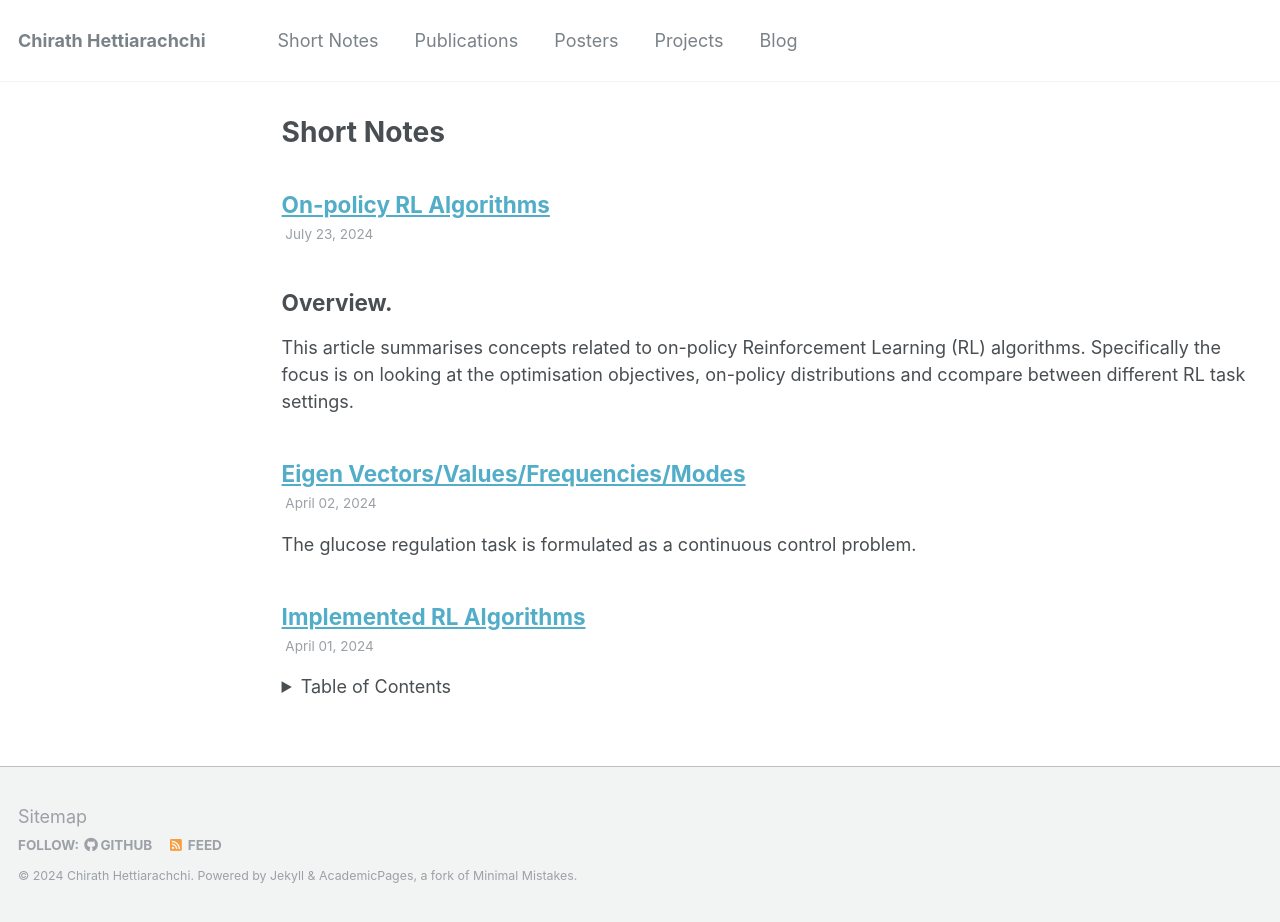
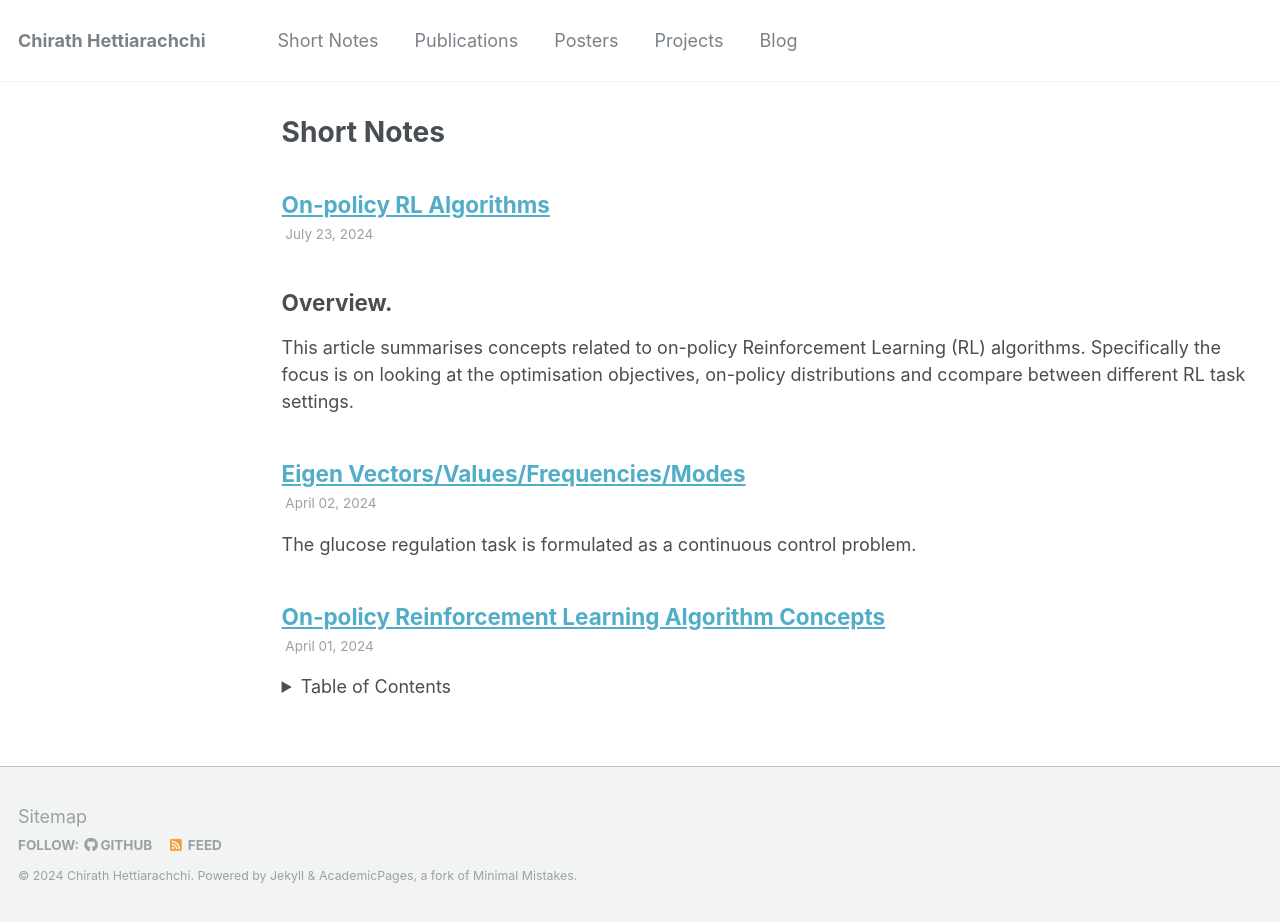
Before and after one commit to chirathyh/chirathyh.github.io, a Jekyll site: the page built from _pages/short-notes.html, in a window 1280 px wide. Built offline with Jekyll 4.4.1, drawn with Linux system fonts in a browser that asks for light colours.

Commit message:
article update

````diff
--- a/_talks/2024-04-01-RL-notes.md
+++ b/_talks/2024-04-01-RL-notes.md
@@ -1,5 +1,5 @@
 ---
-title: "Implemented RL Algorithms"
+title: "On-policy Reinforcement Learning Algorithm Concepts"
 collection: talks
 type: "Tutorial"
 permalink: /talks/2024-04-01-RL-notes
@@ -51,30 +51,30 @@ $$
 r(\pi) \doteq \lim_{h \to \infty}\frac{1}{h}\sum_{t=1}^{h} \mathbb{E}[R_{t}|S_{0}, A_{0:t-1}\sim\pi].
 $$
 
-```math
+$$
 \hat{G_{t}} = R_{t+1} - r(\pi) + R_{t+2} - r(\pi) + R_{t+3} - r(\pi) + \cdots + R_{t+n} - r(\pi)  + \hat{v}^{\pi}(s_{t+n}).
-```
+$$
 then the advantage function is, <br>
-```math
+$$
 A^{\pi}(s_{t}, a_{t}) \doteq G_{t} - v^{\pi}(s_{t}).
-```
+$$
 The <b>The Maximum Entropy RL Objective</b> (used in the SAC algorithm where the discounted setting is used to calculate the returns).
-```math
+$$
 J(\pi) \doteq \sum_{t=1}^{\infty} E_{s_{0}, a_{0:t-1}\sim\pi} \Bigg[\bigg(r_{t} + \alpha H\bigg(\pi(\cdot|s_{t})\bigg) \Bigg].
-```
+$$
 
 
 <h2>A2C - Advantage Actor Critic</h2>
 
 ![A2C_Architecure](../img/base_architecture.png)
 
-```math
+$$
 L^{\pi}_{A2C}(\theta) = \hat{E}_{t}\Bigg[ log \pi_{\theta}(a_{t}|s_{t}) \hat{A}_{t} + \beta_{s}H \bigg(\pi(\cdot|s_{t}) \bigg) \Bigg].
-```
+$$
 
-```math
+$$
 L^{v}(\phi) = \hat{E}_{t}\left[\frac{1}{2} \Bigg(v_{\phi}(s_{t}) - \hat{v}_{t}^{target} \Bigg)^{2}\right].
-```
+$$
 Reference:
 ```
 @inproceedings{mnih2016asynchronous,
@@ -91,13 +91,13 @@ Reference:
 
 ![PPO_Architecure](../img/base_architecture.png)
 
-```math
+$$
 L^{\pi}_{PPO}(\theta) = \hat{E}_{t}\Bigg[ \Bigg. min \Bigg(\frac{\pi_{\theta}(a_{t}|s_{t})}{\pi_{\theta_{old}}(a_{t}|s_{t})}\hat{A}_{t}, clip \bigg(\frac{\pi_{\theta}(a_{t}|s_{t})}{\pi_{\theta_{old}}(a_{t}|s_{t})}, 1-\epsilon, 1+\epsilon \bigg)\hat{A}_{t} \Bigg) + \beta_{s}H \bigg(\pi(\cdot|s_{t}) \bigg)\Bigg. \Bigg].
-```
+$$
 
-```math
+$$
 L^{v}(\phi) = \hat{E}_{t}\left[\frac{1}{2} \Bigg(v_{\phi}(s_{t}) - \hat{v}_{t}^{target} \Bigg)^{2}\right].
-```
+$$
 
 Reference:
 ```
@@ -115,19 +115,19 @@ Reference:
 
 Consists of 3 optimisation phases, the first phase is similar to **PPO**.<br>
 Model Learning Phase <br>
-```math
+$$
 L^{M^{\Pi}}(\theta) = \hat{E}_{t}\Bigg[ \Bigg. -log \bigg(M^{\Pi}_{\theta}(g_{t+1}|s_{t}, a_{t}) \bigg) + \beta_{1}d_{KL} \bigg[\pi_{\theta_{ppo}}(\cdot|s_{t}), \pi_{\theta}(\cdot|s_{t}) \bigg]\Bigg. \Bigg].
-```
-```math
+$$
+$$
 L^{M^{V}}(\phi) = \hat{E}_{t}\Bigg[ \Bigg. -log \bigg(M^{V}_{\phi}(g_{t+1}|s_{t}, a_{t}) \bigg) + \beta_{2}\frac{1}{2} \bigg(v_{\phi_{ppo}}(s_{t}) - \hat{v}_{\phi}(s_{t}) \bigg)^{2}\Bigg. \Bigg].
-```
+$$
 Planning Phase <br>
-```math
+$$
 \tau^{*} = \arg \max_{\tau}\Bigg[ \Bigg. (\sum_{q=1}^{n_{plan}}R_{q}) + v(s_{n_{plan}})\Bigg].
-```
-```math
+$$
+$$
 L^{plan}(\theta) = \hat{E}_{t}\Bigg[ \Bigg. -log \bigg(\pi_{\theta}(a^{*}_{t}|s_{t}) \bigg)\Bigg].
-```
+$$
 Reference:
 ```
 @article{hettiarachchi2024g2p2c,
@@ -145,21 +145,21 @@ Reference:
 
 ![SAC_Architecure](../img/SAC_architecture.png)
 
-```math
+$$
 L^{Q}_{SAC}(\phi_{j}) = \hat{E}_{t}\left[\frac{1}{2} \Bigg(Q_{\phi_{j}}(s_{t}) - \hat{Q}_{t}^{target} \Bigg)^{2}\right] \text{for } j \in \{1,2\}.
-```
+$$
 
-```math
+$$
 \bar{\phi_{j}} = \tau \phi_{j} + (1-\tau) \bar{\phi_{j}} \text{ for } j \in \{1,2\}.
-```
+$$
 
-```math
+$$
 L^{\pi}_{SAC}(\theta) = \hat{E}_{t}\Bigg[ \alpha log(\pi_{\theta}(a_{t}|s_{t})) - Q_{\phi}(s_{t}, a_{t}) \Bigg].
-```
+$$
 
-```math
+$$
 L^{\alpha}_{SAC}(\alpha) = \hat{E}_{t}\Bigg[ -\alpha log \pi_{t}(a_{t}|s_{t}) - \alpha \bar{H} \Bigg].
-```
+$$
 Reference:
 ```
 @article{haarnoja2018soft,
````
